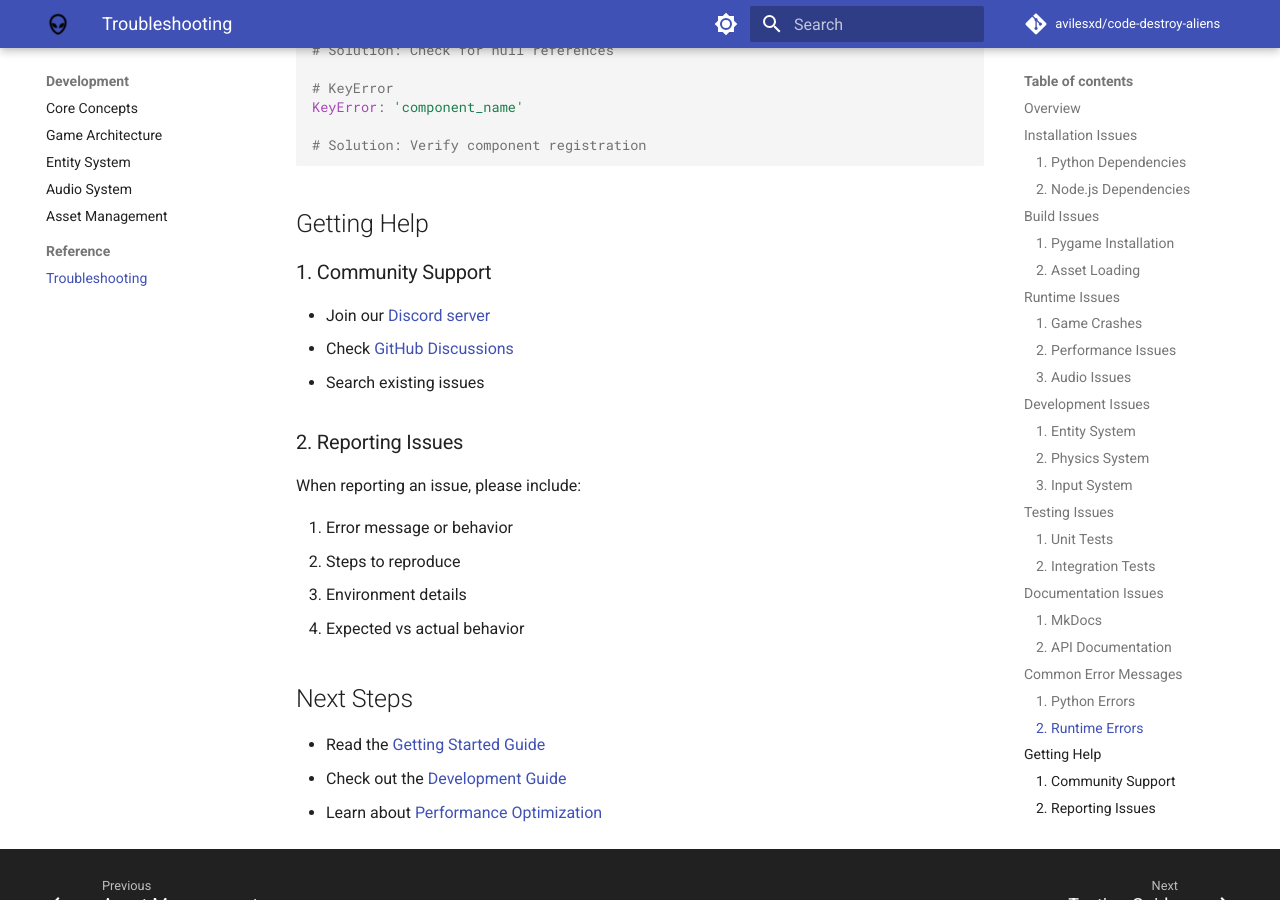
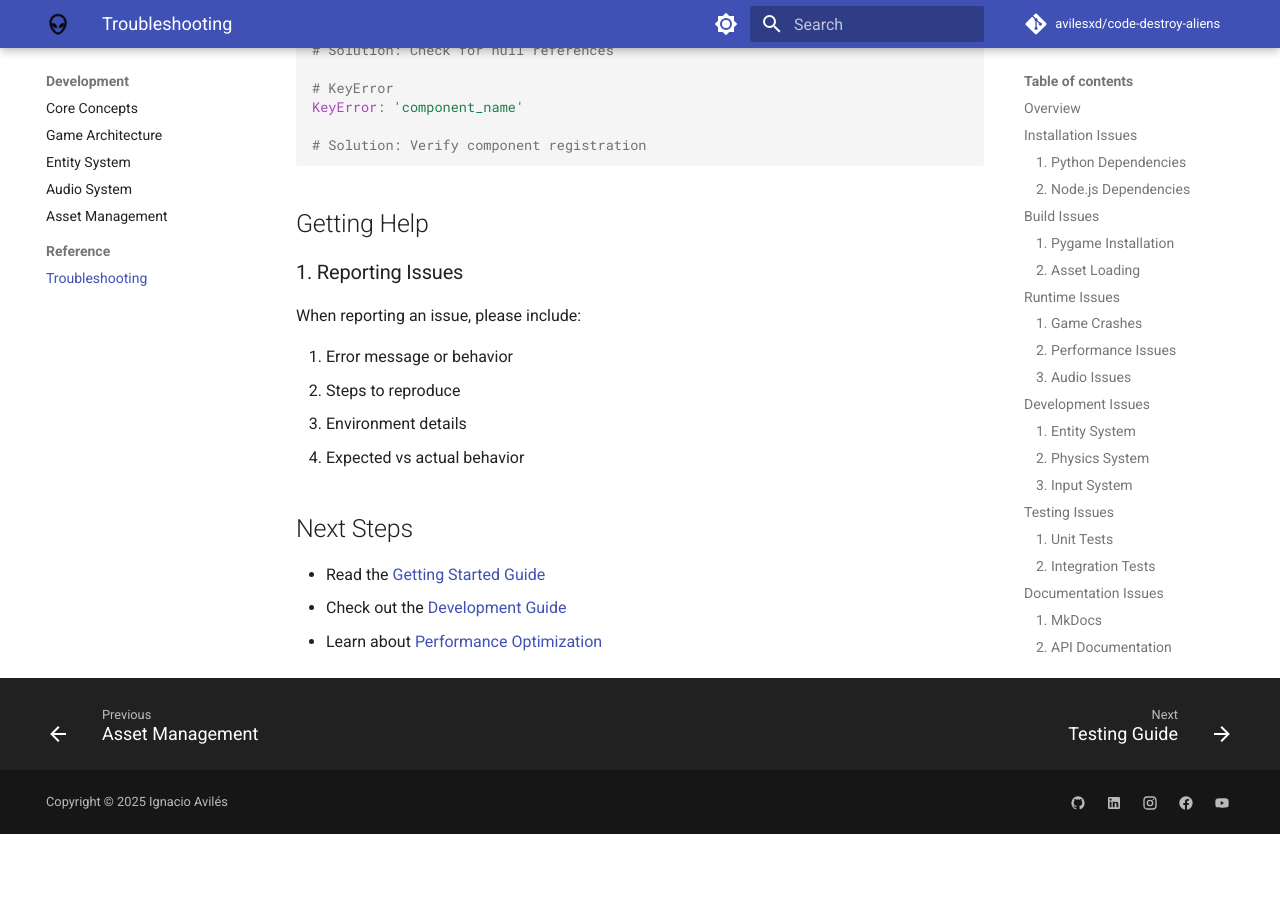
Before and after one commit to avilesxd/code-destroy-aliens, an MkDocs documentation site: the page built from docs/guides/development/reference/troubleshooting/README.md, in a window 1280 px wide and 900 px high, scrolled down 5601 px. Built offline with MkDocs 1.6.1 and Material for MkDocs 9.7.7, drawn with Linux system fonts in a browser that asks for light colours; comment, search, counter and statistics services are not loaded; after the commit the page ends 6435 px from its top, so only the background shows below that.

Commit message:
fix: update GitHub Issues link and remove Discord community references from troubleshooting guides

```diff
--- a/docs/guides/development/reference/troubleshooting/README.md
+++ b/docs/guides/development/reference/troubleshooting/README.md
@@ -2,7 +2,7 @@
 
 ## Overview
 
-This guide helps you resolve common issues you might encounter while working with Alien Invasion. If you don't find your issue here, please check our [GitHub Issues](https://github.com/yourusername/code-destroy-aliens/issues) or create a new one.
+This guide helps you resolve common issues you might encounter while working with Alien Invasion. If you don't find your issue here, please check our [GitHub Issues](https://github.com/avilesxd/code-destroy-aliens/issues) or create a new one.
 
 ## Installation Issues
 
@@ -250,13 +250,7 @@
 
 ## Getting Help
 
-### 1. Community Support
-
-- Join our [Discord server](https://discord.gg/your-server)
-- Check [GitHub Discussions](https://github.com/yourusername/code-destroy-aliens/discussions)
-- Search existing issues
-
-### 2. Reporting Issues
+### 1. Reporting Issues
 
 When reporting an issue, please include:
 
```
Also changed, not shown: docs/guides/contributing/README.md (+0 -6 lines), docs/guides/gameplay/reference/troubleshooting/README.md (+2 -8 lines), docs/guides/getting-started/installation.md (+0 -1 lines), docs/guides/getting-started/reference/troubleshooting/README.md (+2 -8 lines), docs/guides/testing/reference/troubleshooting/README.md (+2 -8 lines).
